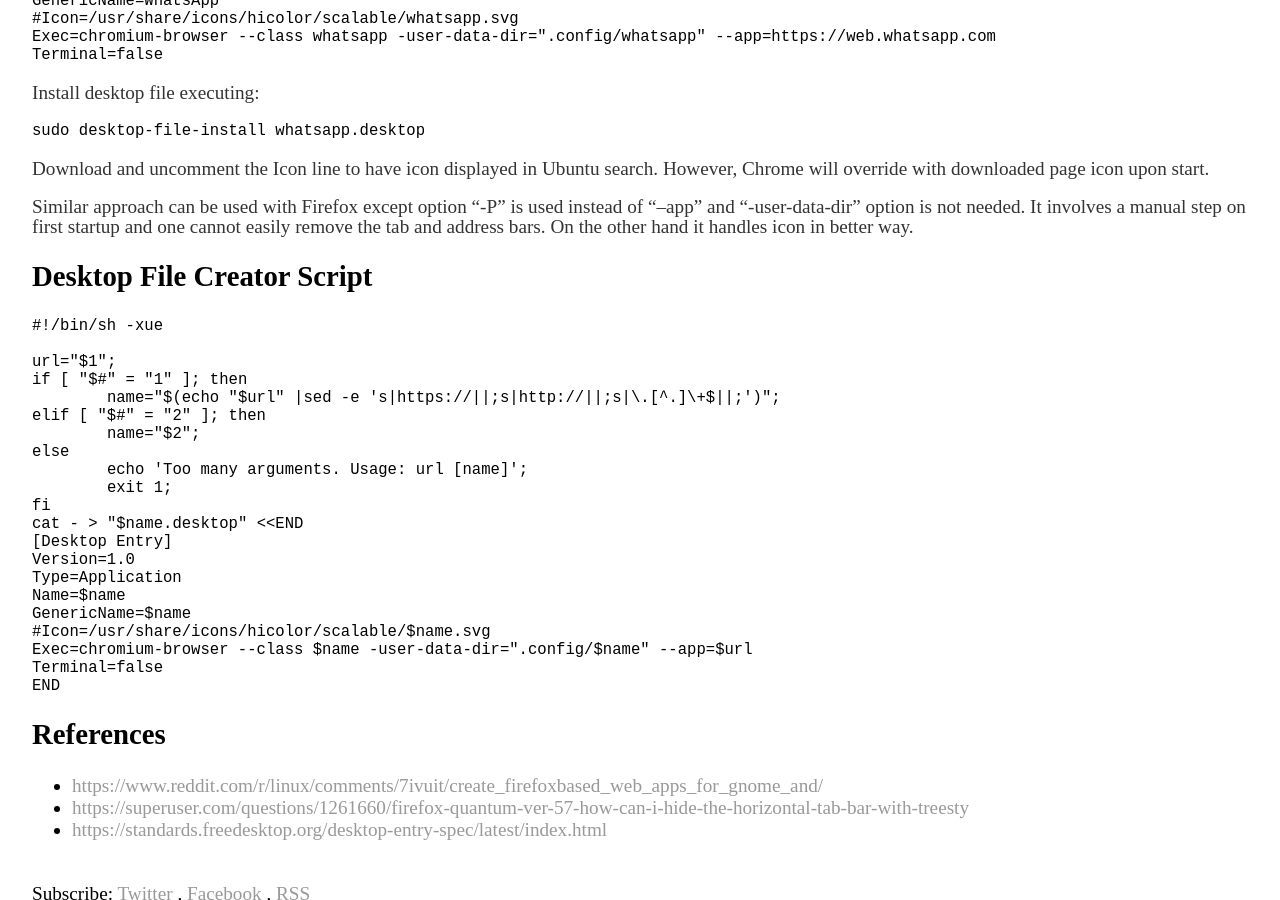
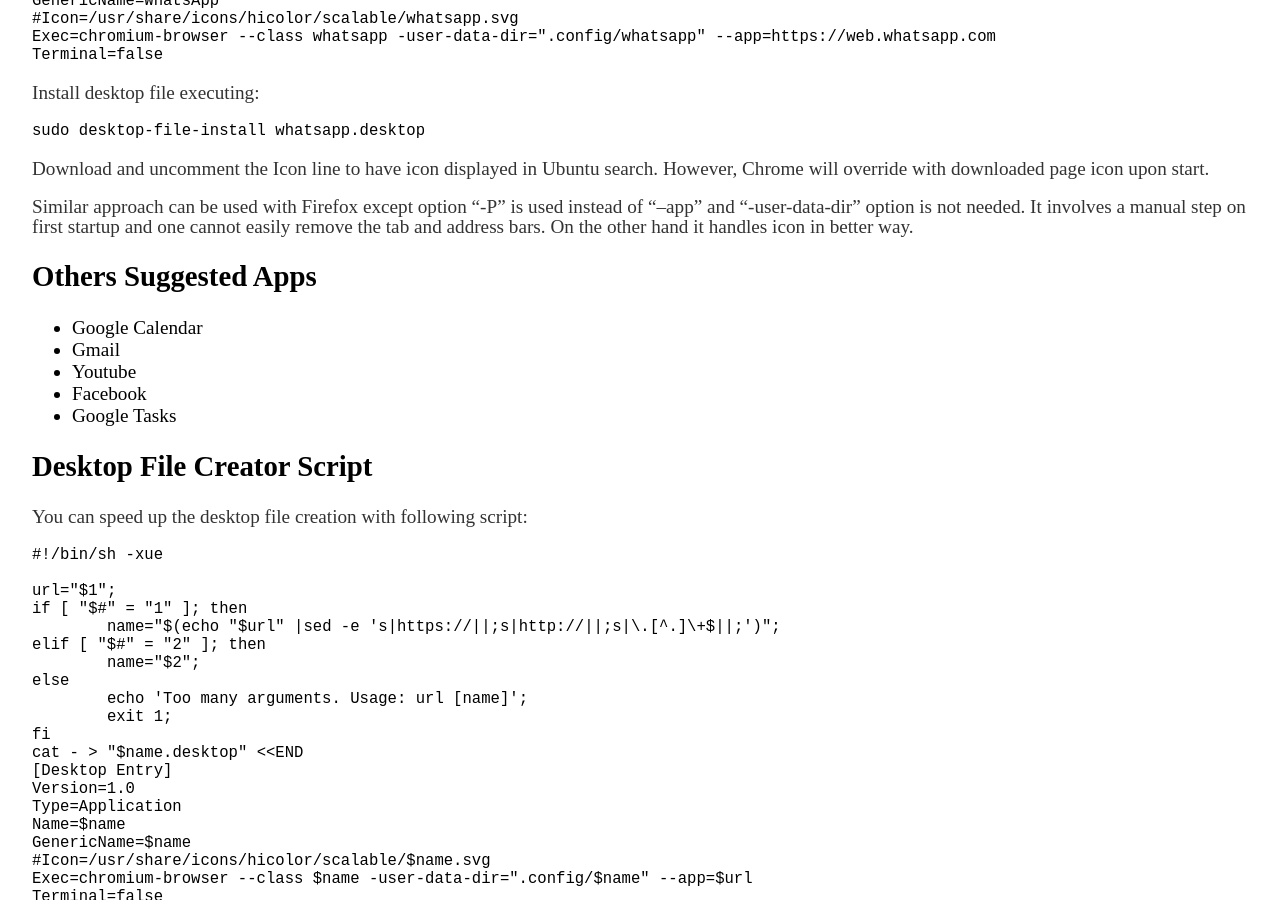
Before and after one commit to vackosar/vackosar.github.io, a Jekyll site: the page built from _posts/2018-02-25-Creating-Custom-Ubuntu-Web-Link-App.md, in a window 1280 px wide and 900 px high, scrolled down 465 px. Built offline with Jekyll 4.4.1, drawn with Linux system fonts in a browser that asks for light colours; comment, search, counter and statistics services are not loaded.

Commit message:
web link app

````diff
--- a/_posts/2018-02-25-Creating-Custom-Ubuntu-Web-Link-App.md
+++ b/_posts/2018-02-25-Creating-Custom-Ubuntu-Web-Link-App.md
@@ -29,7 +29,17 @@
 
 Similar approach can be used with Firefox except option "-P" is used instead of "--app" and "-user-data-dir" option is not needed. It involves a manual step on first startup and one cannot easily remove the tab and address bars. On the other hand it handles icon in better way.
 
+## Others Suggested Apps
+
+- Google Calendar
+- Gmail
+- Youtube
+- Facebook
+- Google Tasks
+
 ## Desktop File Creator Script
+
+You can speed up the desktop file creation with following script:
 
 ```shell
 #!/bin/sh -xue
@@ -55,8 +65,6 @@
 END
 ```
 
-
-
 ## References
 
 - [https://www.reddit.com/r/linux/comments/7ivuit/create_firefoxbased_web_apps_for_gnome_and/](https://www.reddit.com/r/linux/comments/7ivuit/create_firefoxbased_web_apps_for_gnome_and/)
````
